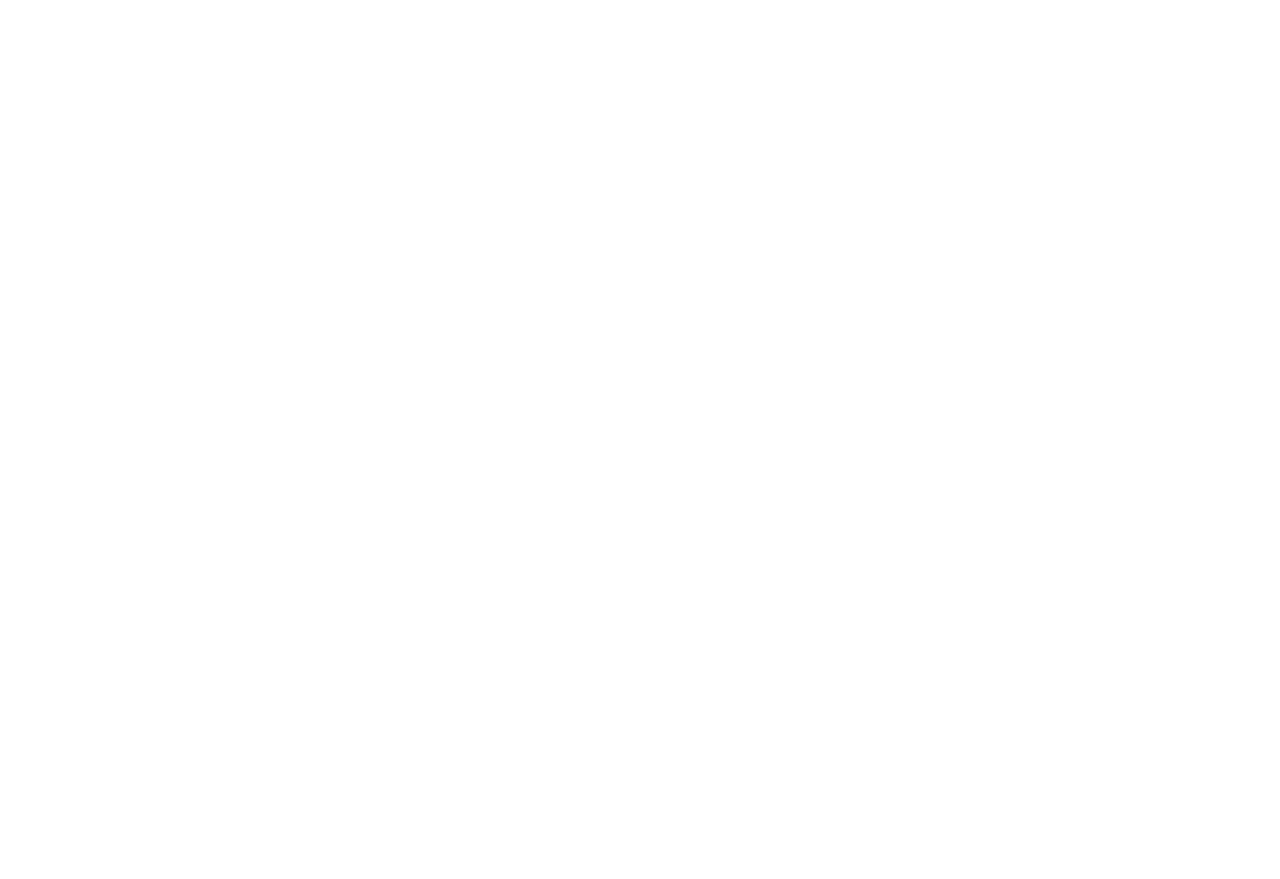
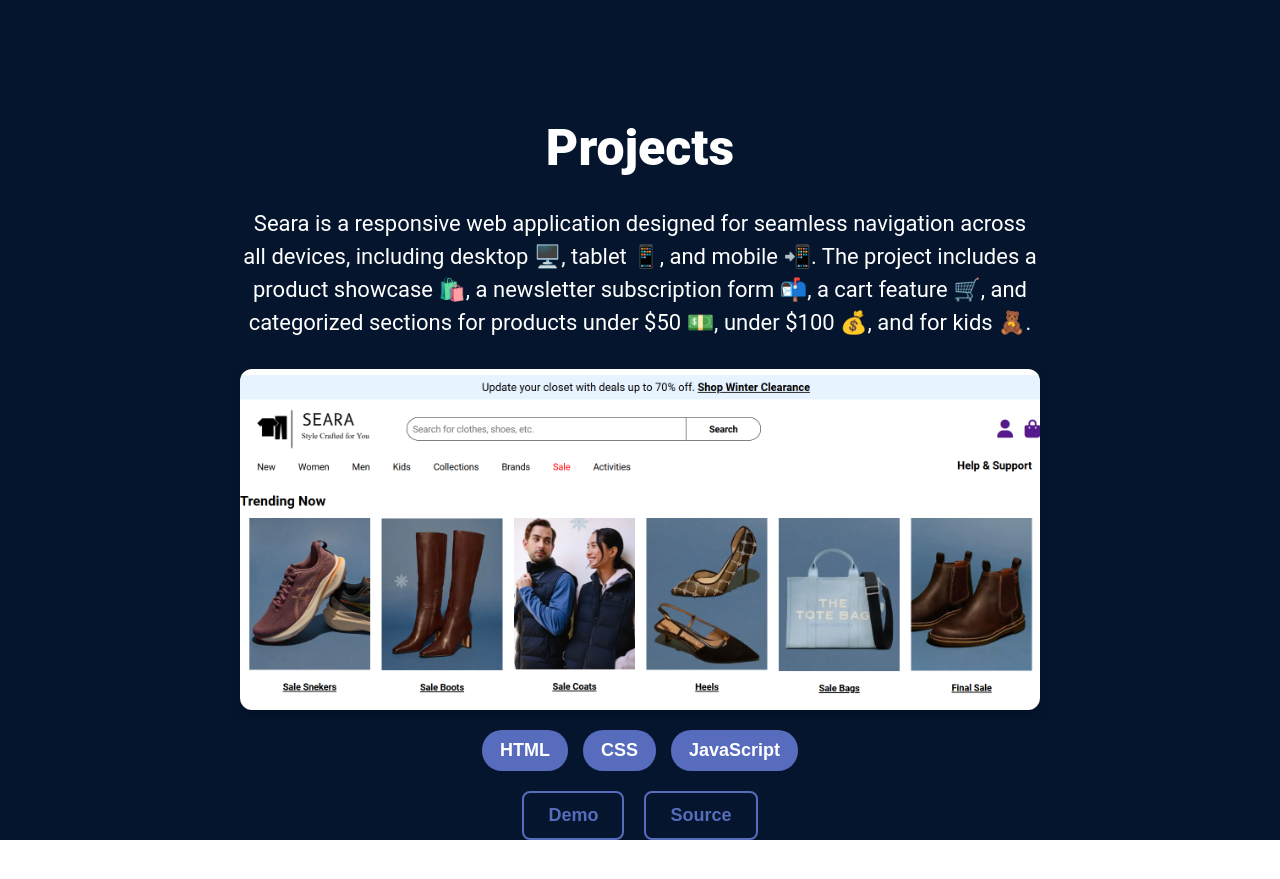
Before and after one commit to Nikitha-gr/Nikitha_Portfolio, a React (Vite) app: page / in a window 1280 px wide. Shown: the part 1583-2462 px from the top of the page. Before the commit the page ends 1558 px from the top, so only its background shows below. Built offline with nearby package versions, Linux system fonts and the light colour scheme.

Commit message:
Portfolio: Added Project Section

```diff
--- a/src/App.jsx
+++ b/src/App.jsx
@@ -2,6 +2,7 @@
 import { About } from "./components/About/About"
 import { Hero } from "./components/Hero/Hero"
 import { Navbar } from "./components/Navbar/Navbar"
+import { Projects } from "./components/Projects/Projects"
 import { Skills } from "./components/Skills/Skills"
 
 function App() {
@@ -18,7 +19,7 @@
         <Skills />
       </section>
       <section id="projects">
-
+      <Projects/>
       </section>
       <section id="contact">
 
--- a/src/components/Hero/Hero.module.css
+++ b/src/components/Hero/Hero.module.css
@@ -7,6 +7,7 @@
     justify-content: space-between;
     margin-top: 49px;
     z-index: 1;
+    padding-top: 5%;
     margin-left: 10%;
     margin-right: 10%;
 }
--- /dev/null
+++ b/src/components/Projects/Projects.jsx
@@ -0,0 +1,33 @@
+import styles from "./Projects.module.css";
+import Seara_Project from "../../assets/Seara_Project.png";
+
+export const Projects = () => {
+    return (
+        <section className={styles.container}>
+            <h1 className={styles.title}>Projects</h1>
+            <p className={styles.description}>
+                Seara is a responsive web application designed for seamless navigation across all devices,
+                including desktop 🖥️, tablet 📱, and mobile 📲. The project includes a product showcase 🛍️,
+                a newsletter subscription form 📬, a cart feature 🛒, and categorized sections for products under $50 💵,
+                under $100 💰, and for kids 🧸.
+            </p>
+
+            <div className={styles.content}>
+                <img src={Seara_Project} alt="Seara Project Homepage" className={styles.projectImg} />
+            </div>
+            <ul className={styles.skills}>
+                <li className={styles.skill}>HTML</li>
+                <li className={styles.skill}>CSS</li>
+                <li className={styles.skill}>JavaScript</li>
+            </ul>
+            <div className={styles.links}>
+                <a href="https://nikitha-gr.github.io/Seara/" className={styles.link} target="_blank">
+                    Demo
+                </a>
+                <a href="https://github.com/Nikitha-gr/Seara.git" className={styles.link} target="_blank">
+                    Source
+                </a>
+            </div>
+        </section>
+    );
+};
--- /dev/null
+++ b/src/components/Projects/Projects.module.css
@@ -0,0 +1,146 @@
+@import "../../vars.css";
+
+.container {
+    color: var(--color-text);
+    margin: 80px auto;
+    width: 80%;
+    text-align: center;
+}
+
+.title {
+    font-size: 50px;
+    font-weight: 900;
+    margin-bottom: 30px;
+    font-family: var(--font-roboto);
+    background: linear-gradient(90deg, rgba(255, 255, 255, 1) 70%, rgba(255, 255, 255, 0) 120%);
+    -webkit-background-clip: text;
+    background-clip: text;
+    -webkit-text-fill-color: transparent;
+}
+
+.content {
+    display: flex;
+    flex-direction: column;
+    align-items: center;
+    gap: 20px;
+}
+
+.description {
+    font-size: 22px;
+    font-family: var(--font-roboto);
+    max-width: 800px;
+    line-height: 1.5;
+    margin: 0 auto 30px auto;
+    text-align: center;
+}
+
+.projectImg {
+    width: 100%;
+    max-width: 800px;
+    border-radius: 12px;
+    box-shadow: 0px 4px 10px rgba(0, 0, 0, 0.2);
+    transition: transform 0.3s ease-in-out;
+}
+
+.projectImg:hover {
+    transform: scale(1.05);
+}
+
+.skills {
+    display: flex;
+    justify-content: center;
+    gap: 15px;
+    flex-wrap: wrap;
+    list-style: none;
+    padding: 0;
+    margin: 20px 0;
+}
+
+.skill {
+    background: var(--color-primary);
+    color: white;
+    padding: 10px 18px;
+    border-radius: 20px;
+    font-size: 18px;
+    font-weight: bold;
+    transition: background 0.3s;
+}
+
+.skill:hover {
+    background: var(--color-secondary);
+}
+
+.links {
+    display: flex;
+    justify-content: center;
+    gap: 20px;
+    margin-top: 20px;
+}
+
+.link {
+    text-decoration: none;
+    font-size: 18px;
+    font-weight: bold;
+    color: var(--color-primary);
+    padding: 12px 24px;
+    border: 2px solid var(--color-primary);
+    border-radius: 8px;
+    transition: all 0.3s ease-in-out;
+}
+
+.link:hover {
+    background: var(--color-primary);
+    color: white;
+}
+
+@media screen and (max-width: 1024px) {
+    .title {
+        font-size: 42px;
+    }
+    .description {
+        font-size: 20px;
+    }
+    .projectImg {
+        max-width: 600px;
+    }
+}
+
+@media screen and (max-width: 768px) {
+    .container {
+        width: 90%;
+    }
+    .title {
+        font-size: 36px;
+    }
+    .description {
+        font-size: 18px;
+    }
+    .projectImg {
+        max-width: 100%;
+    }
+    .skill {
+        font-size: 16px;
+        padding: 8px 14px;
+    }
+    .link {
+        font-size: 16px;
+        padding: 10px 18px;
+    }
+}
+
+@media screen and (max-width: 480px) {
+    .title {
+        font-size: 28px;
+    }
+    .description {
+        font-size: 16px;
+    }
+    .skill {
+        font-size: 14px;
+        padding: 6px 12px;
+    }
+    .link {
+        font-size: 14px;
+        padding: 8px 16px;
+    }
+}
```
Also changed, not shown: src/assets/Seara_Project.png (added).
